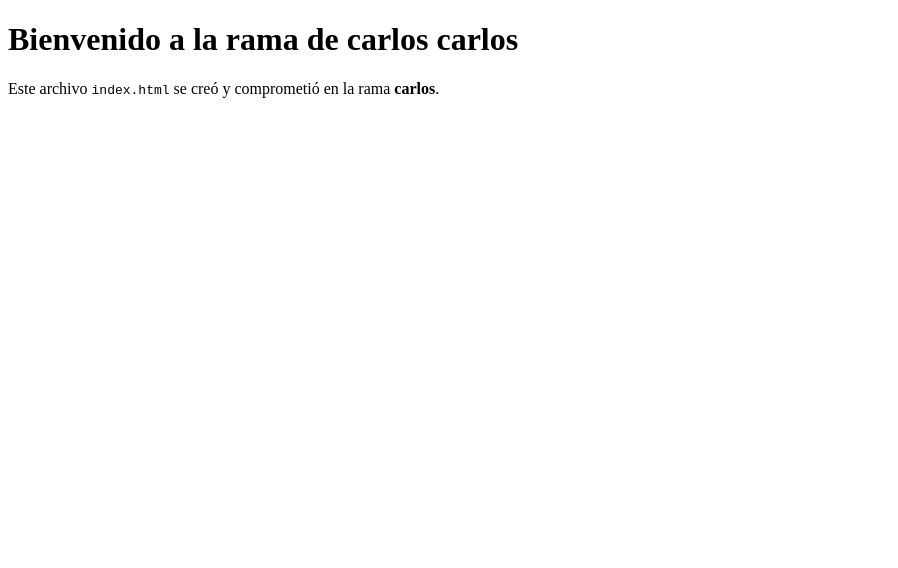
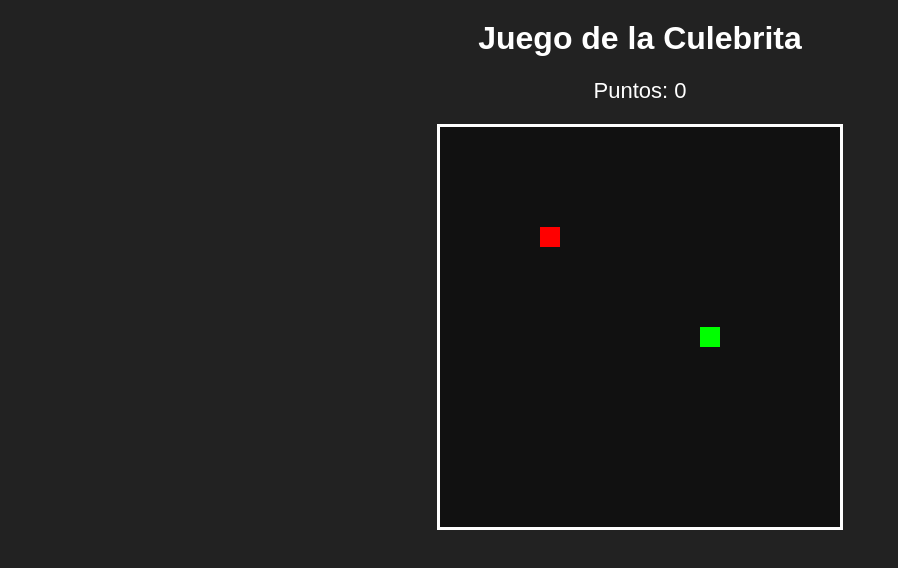
Before and after one commit to ALEJANDRO-TORRES05/Trabajo-colaborativo, a plain HTML site: page index.html in a window 1280 px wide. Shown: the whole page, without its empty margins (0-898 px from the left). Drawn offline with Linux system fonts and the light colour scheme.

Commit message:
Actualizar index.html con los nuevos cambios

```diff
--- a/index.html
+++ b/index.html
@@ -1,12 +1,168 @@
 <!DOCTYPE html>
 <html lang="es">
 <head>
-    <meta charset="UTF-8">
-    <meta name="viewport" content="width=device-width, initial-scale=1.0">
-    <title>Index en rama carlos</title>
+  <meta charset="UTF-8">
+  <title>Juego de la Culebrita</title>
+
+  <style>
+    body {
+      font-family: Arial, sans-serif;
+      text-align: center;
+      background-color: #222;
+      color: white;
+    }
+
+    h1 {
+      margin-top: 20px;
+    }
+
+    canvas {
+      background-color: #111;
+      border: 3px solid white;
+      margin-top: 10px;
+    }
+
+    #puntos {
+      font-size: 22px;
+      margin: 10px;
+    }
+  </style>
 </head>
 <body>
-    <h1>Bienvenido a la rama de carlos <strong>carlos</strong></h1>
-    <p>Este archivo <code>index.html</code> se creó y comprometió en la rama <strong>carlos</strong>.</p>
+
+  <h1>Juego de la Culebrita</h1>
+  <div id="puntos">Puntos: 0</div>
+
+  <canvas id="juego" width="400" height="400"></canvas>
+
+  <script>
+    const canvas = document.getElementById("juego");
+    const ctx = canvas.getContext("2d");
+    const puntosTexto = document.getElementById("puntos");
+
+    const tamaño = 20;
+
+    let culebra = [
+      { x: 200, y: 200 }
+    ];
+
+    let comida = {
+      x: 100,
+      y: 100
+    };
+
+    let direccion = "derecha";
+    let puntos = 0;
+
+    document.addEventListener("keydown", cambiarDireccion);
+
+    function cambiarDireccion(evento) {
+      if (evento.key === "ArrowUp" && direccion !== "abajo") {
+        direccion = "arriba";
+      } else if (evento.key === "ArrowDown" && direccion !== "arriba") {
+        direccion = "abajo";
+      } else if (evento.key === "ArrowLeft" && direccion !== "derecha") {
+        direccion = "izquierda";
+      } else if (evento.key === "ArrowRight" && direccion !== "izquierda") {
+        direccion = "derecha";
+      }
+    }
+
+    function dibujarJuego() {
+      ctx.clearRect(0, 0, canvas.width, canvas.height);
+
+      moverCulebra();
+
+      if (chocoConPared() || chocoConEllaMisma()) {
+        alert("Perdiste. Puntos: " + puntos);
+        reiniciarJuego();
+        return;
+      }
+
+      dibujarComida();
+      dibujarCulebra();
+
+      puntosTexto.textContent = "Puntos: " + puntos;
+    }
+
+    function moverCulebra() {
+      let cabeza = {
+        x: culebra[0].x,
+        y: culebra[0].y
+      };
+
+      if (direccion === "arriba") cabeza.y -= tamaño;
+      if (direccion === "abajo") cabeza.y += tamaño;
+      if (direccion === "izquierda") cabeza.x -= tamaño;
+      if (direccion === "derecha") cabeza.x += tamaño;
+
+      culebra.unshift(cabeza);
+
+      if (cabeza.x === comida.x && cabeza.y === comida.y) {
+        puntos++;
+        crearComida();
+      } else {
+        culebra.pop();
+      }
+    }
+
+    function dibujarCulebra() {
+      ctx.fillStyle = "lime";
+
+      for (let parte of culebra) {
+        ctx.fillRect(parte.x, parte.y, tamaño, tamaño);
+      }
+    }
+
+    function dibujarComida() {
+      ctx.fillStyle = "red";
+      ctx.fillRect(comida.x, comida.y, tamaño, tamaño);
+    }
+
+    function crearComida() {
+      comida.x = Math.floor(Math.random() * 20) * tamaño;
+      comida.y = Math.floor(Math.random() * 20) * tamaño;
+    }
+
+    function chocoConPared() {
+      let cabeza = culebra[0];
+
+      return (
+        cabeza.x < 0 ||
+        cabeza.x >= canvas.width ||
+        cabeza.y < 0 ||
+        cabeza.y >= canvas.height
+      );
+    }
+
+    function chocoConEllaMisma() {
+      let cabeza = culebra[0];
+
+      for (let i = 1; i < culebra.length; i++) {
+        if (cabeza.x === culebra[i].x && cabeza.y === culebra[i].y) {
+          return true;
+        }
+      }
+
+      return false;
+    }
+
+    function reiniciarJuego() {
+      culebra = [
+        { x: 200, y: 200 }
+      ];
+
+      comida = {
+        x: 100,
+        y: 100
+      };
+
+      direccion = "derecha";
+      puntos = 0;
+    }
+
+    setInterval(dibujarJuego, 150);
+  </script>
+
 </body>
 </html>
```
